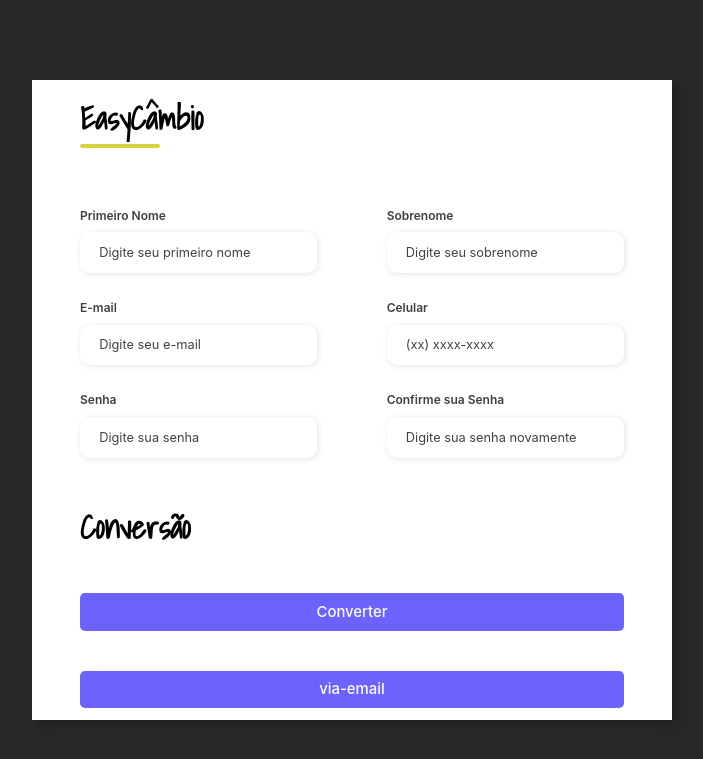
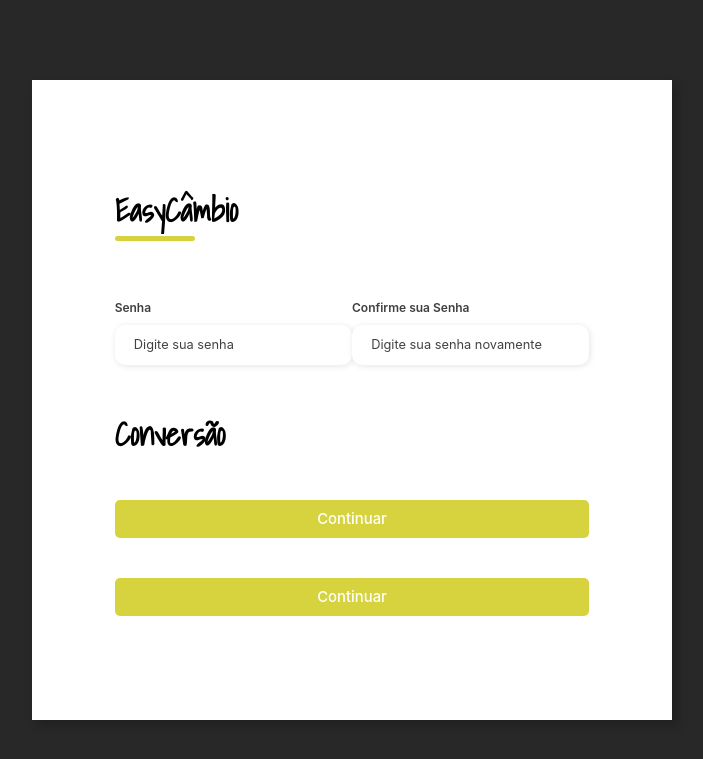
Before and after one commit to getwes/EasyCambio, a Flask app: page / in a window 1280 px wide. Shown: the top 759 px of the page, without its empty margins (288-991 px from the left). Run offline with Flask 3, Linux system fonts and the light colour scheme.

Commit message:
atualização

```diff
--- a/static/estilo.css
+++ b/static/estilo.css
@@ -140,14 +140,14 @@
     width: 100%;
     margin-top: 2.5rem;
     border: none;
-    background-color: #6c63ff;
+    background-color: #d6d33f;
     padding: 0.62rem;
     border-radius: 5px;
     cursor: pointer;
 }
 
 .continue-button button:hover {
-    background-color: #6b63fff1;
+    background-color: #000000f1;
 }
 
 .continue-button button a {
--- a/templates/home.html
+++ b/templates/home.html
@@ -24,34 +24,16 @@
                 </div>
 
                 <div class="input-group">
-                    <div class="input-box">
-                        <label for="firstname">Primeiro Nome</label>
-                        <input id="firstname" type="text" name="firstname" placeholder="Digite seu primeiro nome" >
-                    </div>
-
-                    <div class="input-box">
-                        <label for="lastname">Sobrenome</label>
-                        <input id="lastname" type="text" name="lastname" placeholder="Digite seu sobrenome" >
-                    </div>
-                    <div class="input-box">
-                        <label for="email">E-mail</label>
-                        <input id="email" type="email" name="email" placeholder="Digite seu e-mail" >
-                    </div>
-
-                    <div class="input-box">
-                        <label for="number">Celular</label>
-                        <input id="number" type="tel" name="number" placeholder="(xx) xxxx-xxxx" >
-                    </div>
 
                     <div class="input-box">
                         <label for="password">Senha</label>
-                        <input id="password" type="password" name="password" placeholder="Digite sua senha" >
+                        <input id="password" type="password" name="password" placeholder="Digite sua senha" required>
                     </div>
 
 
                     <div class="input-box">
                         <label for="confirmPassword">Confirme sua Senha</label>
-                        <input id="confirmPassword" type="password" name="confirmPassword" placeholder="Digite sua senha novamente">
+                        <input id="confirmPassword" type="password" name="confirmPassword" placeholder="Digite sua senha novamente" required>
                     </div>
 
                 </div>
@@ -62,13 +44,12 @@
                     </div>
 
                 <div class="continue-button">
-                    <button><a href="#">Converter</a> </button>
+                    <button><a href="#">Continuar</a> </button>
                 </div>
-                    <form action="/envia_email" method="POST">
-                        <div class="continue-button">
-                            <button><a href="#">via-email</a> </button>
-                        </div>
-                    </form>
+                <div class="continue-button">
+                    <button><a href="#">Continuar</a> </button>
+                </div>
+            </form>
         </div>
     </div>
 </body>
```
